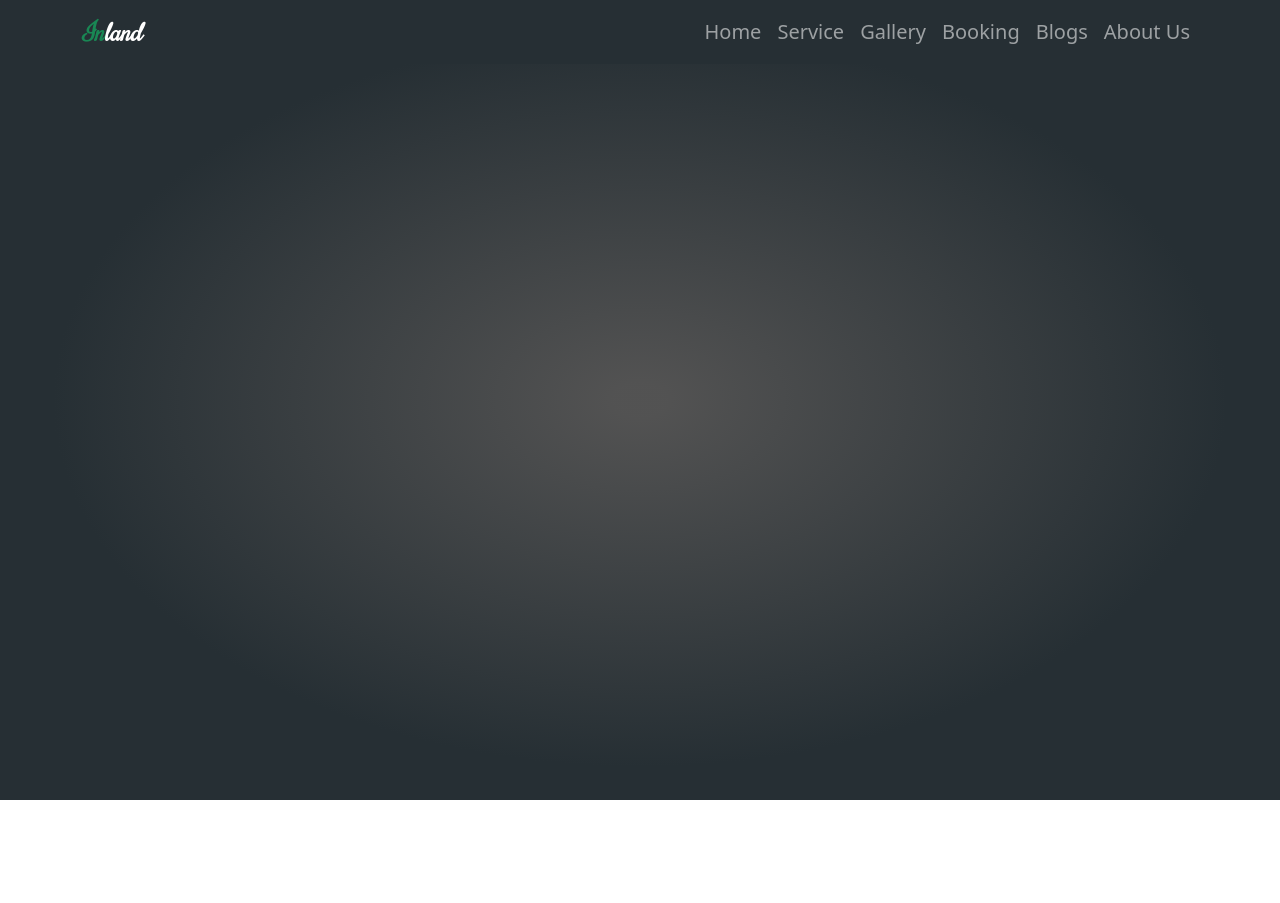
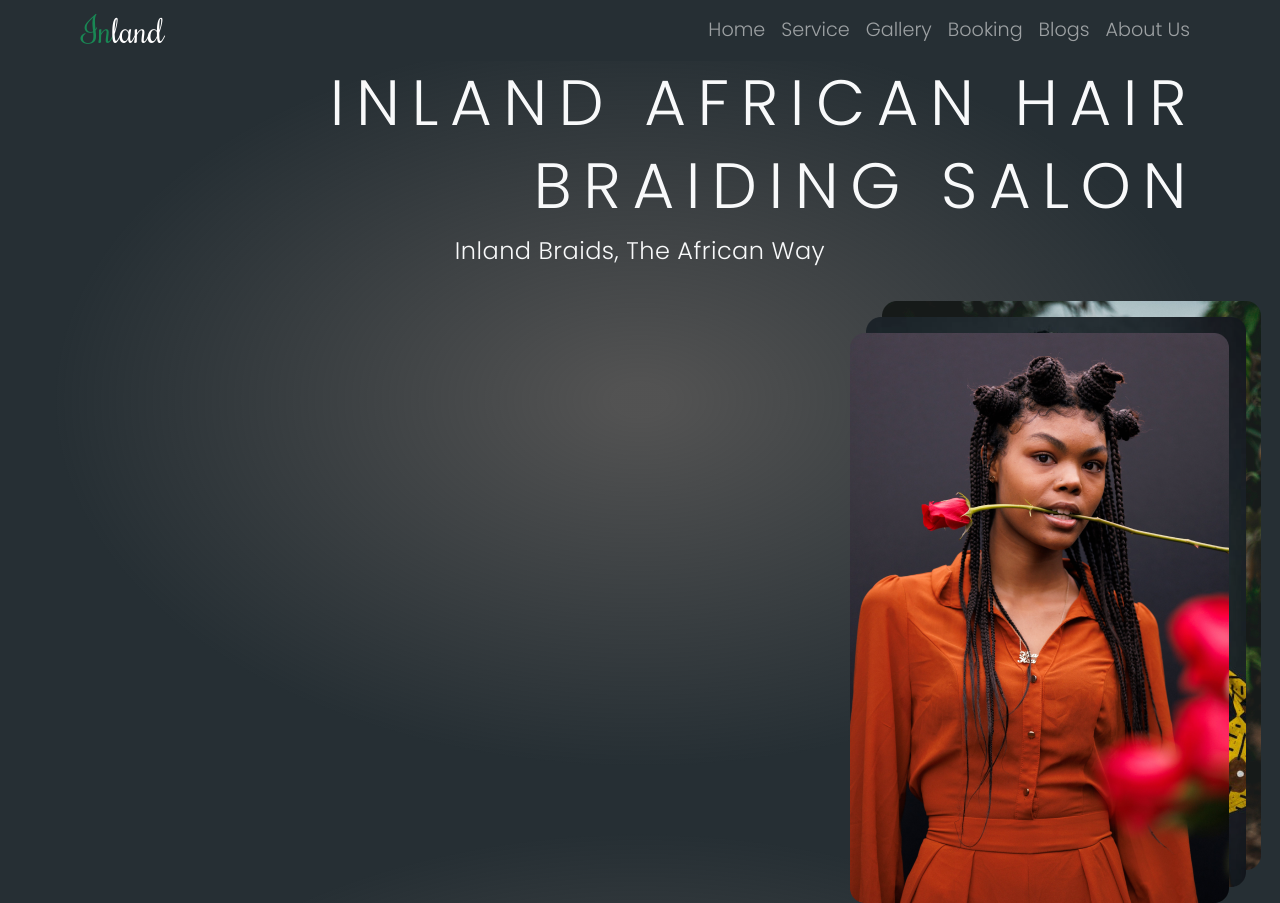
Before and after one commit to Merveille94/Inland-website, a plain HTML site: page index.html in a window 1280 px wide. Before the commit the page ends 800 px from the top, so only its background shows below. Drawn offline with nearby package versions, Linux system fonts and the light colour scheme.

Commit message:
Update with image added

```diff
--- a/index.html
+++ b/index.html
@@ -36,7 +36,7 @@
     <!-- navbar -->
     <nav class="navbar navbar-expand-lg navbar-dark custom-navbar">
       <div class="container">
-        <a href="#" class="navbar-brand fst-italic fw-bold"
+        <a href="#" class="navbar-brand"
           ><span class="text-success">In</span>land</a
         >
 
@@ -73,7 +73,21 @@
     </nav>
 
     <!-- showcase or Hero section -->
-    <!-- <sction class="bg-dark text-light p-5 text-center"> </sction> -->
+    <section class="showcase text-light">
+      <div class="container">
+        <div class="d-flex">
+          <div class="text-container">
+            <h1 class="text-uppercase">inland african hair braiding salon</h1>
+            <h4>Inland Braids, The African Way</h4>
+          </div>
+         <div class="image-container">
+          <img src="png/pexels-safari-consoler-11211016.png" class="img-fluid img1" alt="Braid photo" />
+          <img src="png/Baided hair 1 1.png" class="img-fluid img2" alt="Braid photo" />
+          <img src="png/pexels-ashley-nazario-11191614.png " class="img-fluid img3" alt="Braid photo" />
+         </div>
+        </div>
+      </div>
+    </section>
 
     <script
       src="https://cdn.jsdelivr.net/npm/bootstrap@5.3.2/dist/js/bootstrap.bundle.min.js"
--- a/styles.css
+++ b/styles.css
@@ -1,4 +1,27 @@
-html {
+* {
+  margin: 0;
+  padding: 0;
+  box-sizing: border-box;
+  scroll-behavior: smooth;
+}
+
+h1 {
+  font-size: 4em;
+  font-weight: 400;
+  line-height: 1.3em;
+  letter-spacing: 0.18em;
+  text-align: right;
+}
+
+h4 {
+  font-size: 1.5em;
+  font-weight: 400;
+  line-height: 1.3em;
+  letter-spacing: 0.02em;
+  text-align: center;
+}
+
+body {
   height: 100vh;
   width: 100vw;
   background: radial-gradient(
@@ -6,15 +29,44 @@ html {
     rgba(9, 9, 9, 0.7) 4.07%,
     #262f34 91.67%
   );
+  font-family: "Poppins", sans-serif;
+  font-weight: 100;
 }
 
 .navbar {
-  font-size: 20px;
+  font-size: 1.2em;
 }
+
 .custom-navbar {
   background-color: #262f34;
 }
+
 .navbar-brand {
   font-family: "Rochester", cursive;
-  font-size: 25px;
+  font-size: 1.8em;
+  line-height: 1;
 }
+
+/* showcase */
+.showcase .d-flex {
+  position: relative;
+}
+
+.showcase .image-container img {
+  position: absolute;
+  z-index: 10;
+}
+.img1 {
+  top: 15rem;
+  left: 50rem;
+}
+
+.img2 {
+  top: 16rem;
+  left: 49rem;
+}
+
+.img3 {
+  top: 17rem;
+  left: 48rem;
+}
```
Also changed, not shown: png/Baided hair 1 1.png (added), png/pexels-ashley-nazario-11191614.png (added), png/pexels-safari-consoler-11211016.png (added).
